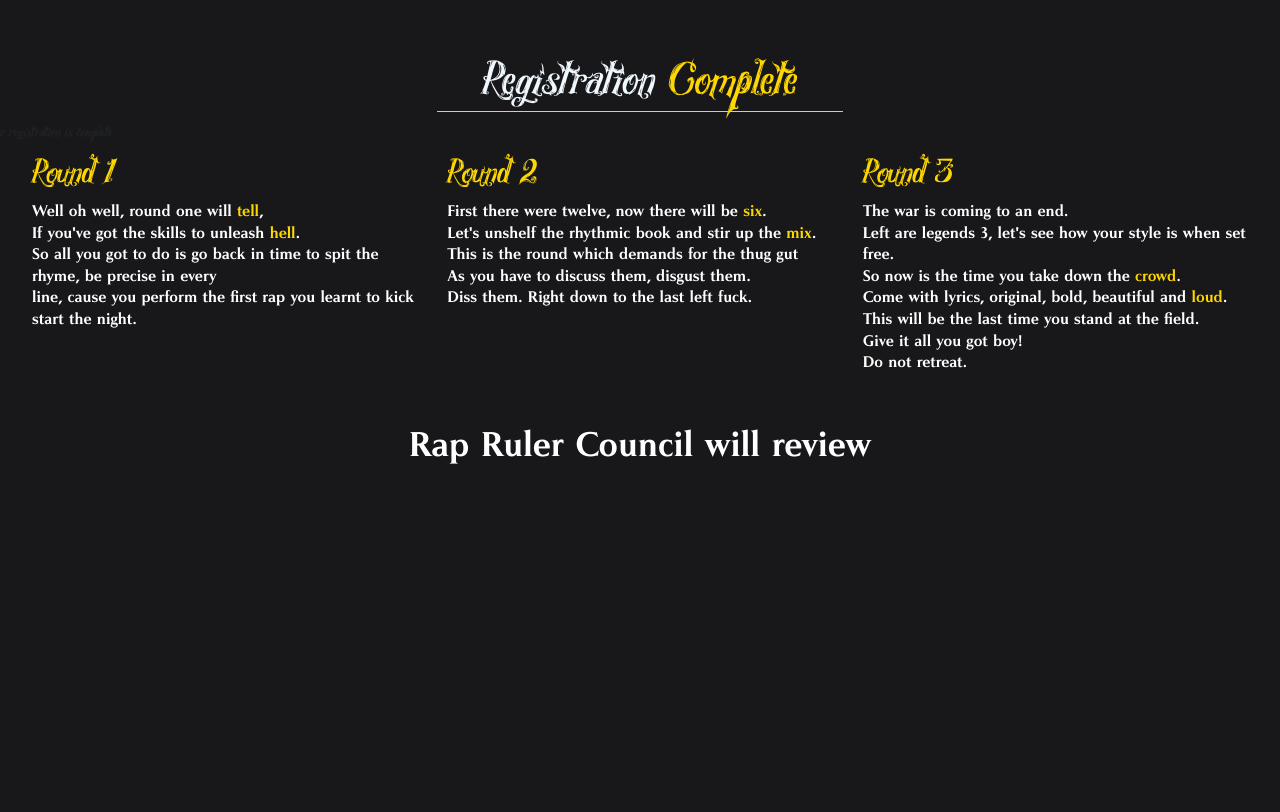
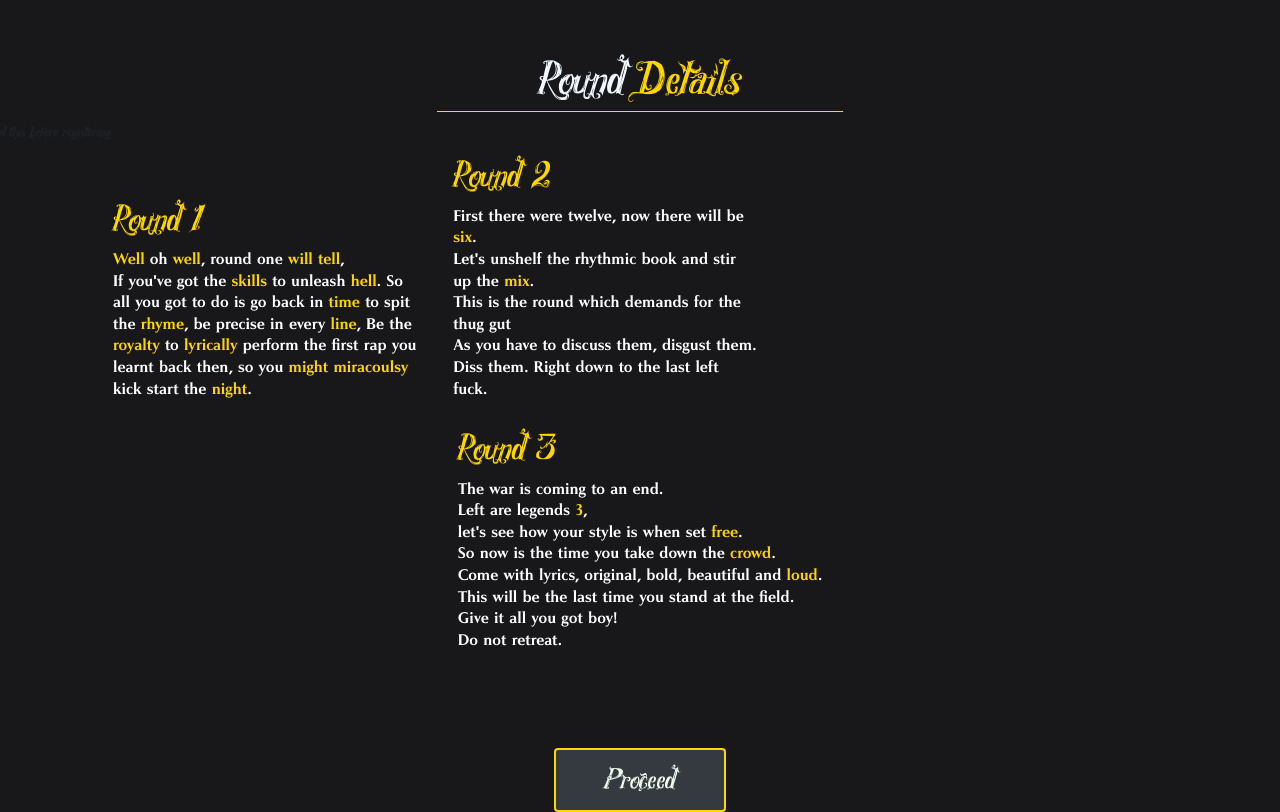
Before and after one commit to avaakash/rrod, a Django app: page /round-details in a window 1280 px wide. Before the commit the page ends 464 px from the top, so only its background shows below. Run offline with Django 3.2, Linux system fonts and the light colour scheme; some libraries are stand-ins or nearby versions.

Commit message:
round details first

```diff
--- a/shloka/templates/home.html
+++ b/shloka/templates/home.html
@@ -20,7 +20,7 @@
         <div class="text-center header" >
             Greatness
         </div>
-        <div class="text-center"><a href="{% url 'rapper' %}"><button type="submit" class="btn btn-dark" style=" border: 2px solid gold; font-size: 2rem; color: honeydew; margin-top: 3rem;">Rapper</button></a></div>
+        <div class="text-center"><a href="{% url 'rounds' %}"><button type="submit" class="btn btn-dark" style=" border: 2px solid gold; font-size: 2rem; color: honeydew; margin-top: 3rem;">Rapper</button></a></div>
     </div>
 
 <div class="col-2 text-center">
--- a/shloka/templates/round-details.html
+++ b/shloka/templates/round-details.html
@@ -10,25 +10,32 @@
 <div class="row">
     <div class="col-4"></div>
     <div class="col-4">
-        <h1 class="text-center formhead" style="border-bottom: 1px solid gold;">Registration<span style="color: gold;">
-                Complete</span></h1>
+        <h1 class="text-center formhead" style="border-bottom: 1px solid gold;">Round<span style="color: gold;">
+                Details</span></h1>
     </div>
 </div>
 <div class="row">
-    <span class="">Your registration is complete </span>
+    <span class="">Read this before registering</span>
 </div>
 <div class="row">
     <div class="col-12 round-div">
-        <div style="float: left;" class="col-md-4">
+        <div style="display: inline-block;" class="col-md-4 left-div">
             <span class="round-header">Round 1</span>
 
-            <p>Well oh well, round one will <span class="round-rhyme">tell</span>,<br />
-                If you've got the skills to unleash <span class="round-rhyme">hell</span>.<br />
-                So all you got to do is go back in time to spit the rhyme, be precise in every<br />
-                line, cause you perform the first rap you learnt to kick start the night.<br />
+            <p><span class="round-rhyme">Well</span> oh <span class="round-rhyme">well</span>, round one <span
+                    class="round-rhyme">will tell</span>,<br />
+                If you've got the <span class="round-rhyme">skills</span> to unleash <span
+                    class="round-rhyme">hell</span>.
+                So all you got to do is go back in <span class="round-rhyme">time</span> to spit the <span
+                    class="round-rhyme">rhyme</span>,
+                be precise in every <span class="round-rhyme">line</span>,
+                Be the <span class="round-rhyme">royalty</span> to <span class="round-rhyme">lyrically</span> perform
+                the first rap you learnt back then, so you <span class="round-rhyme">might miracoulsy</span> kick start
+                the <span class="round-rhyme">night</span>.
+
             </p>
         </div>
-        <div style="float: left;" class="col-md-4">
+        <div style="display: inline-block;" class="col-md-4 right-div">
             <span class="round-header">Round 2</span>
 
             <p>First there were twelve, now there will be <span class="round-rhyme">six</span>.<br />
@@ -38,11 +45,15 @@
                 Diss them. Right down to the last left fuck.<br />
             </p>
         </div>
-        <div style="float: right;" class="col-md-4">
+    </div>
+</div>
+<div class="row justify-content-center">
+    <div class="round-div">
         <span class="round-header">Round 3</span>
 
         <p>The war is coming to an end.<br />
-                Left are legends 3, let's see how your style is when set free.<br />
+            Left are legends <span class="round-rhyme">3</span>, <br />
+            let's see how your style is when set <span class="round-rhyme">free</span>.<br />
             So now is the time you take down the <span class="round-rhyme">crowd</span>.<br />
             Come with lyrics, original, bold, beautiful and <span class="round-rhyme">loud</span>.<br />
             This will be the last time you stand at the field.<br />
@@ -53,7 +64,8 @@
 </div>
 </div>
 <div class="row justify-content-center">
-    <span class="footer-text">Rap Ruler Council will review<span>
+    <span class="footer-text"><a href="{% url 'rapper' %}"><button type="submit" class="btn btn-dark"
+                style=" border: 2px solid gold; font-size: 2rem; color: honeydew; margin-top: 3rem; font-family: rap; padding-left: 3rem; padding-right: 3rem;">Proceed</button></a><span>
 </div>
 
 {% endblock %}
--- a/shloka/views.py
+++ b/shloka/views.py
@@ -5,12 +5,12 @@ def home(request):
     return render(request,'home.html')
 
 def success(request):
+    #if not request.session.get('form-submitted', False):
+        #return redirect('home')
+    #else:
     return render(request,'success.html')
 
 def round_details(request):
-    #if not request.session.get('form-submitted', False):
-        #return redirect('home')
-    #else:
     return render(request,'round-details.html')
 
 def rapper_registration(request):
--- a/static/css/style.css
+++ b/static/css/style.css
@@ -137,7 +137,7 @@ label {
 }
 .round-header {
     font-family: rap;
-    font-size: 2.4rem;
+    font-size: 2.6rem;
     color: gold;
 }
 
@@ -155,3 +155,11 @@ label {
     font-family: pom;
     padding-top: 2rem;
 }
+
+.left-div {
+    padding-left: 6rem;
+}
+
+.right-div {
+    padding-right: 6rem;
+}
```
Also changed, not shown: shloka/templates/success.html (+5 -2 lines). Lines whose indentation alone changed are shown as unchanged.
